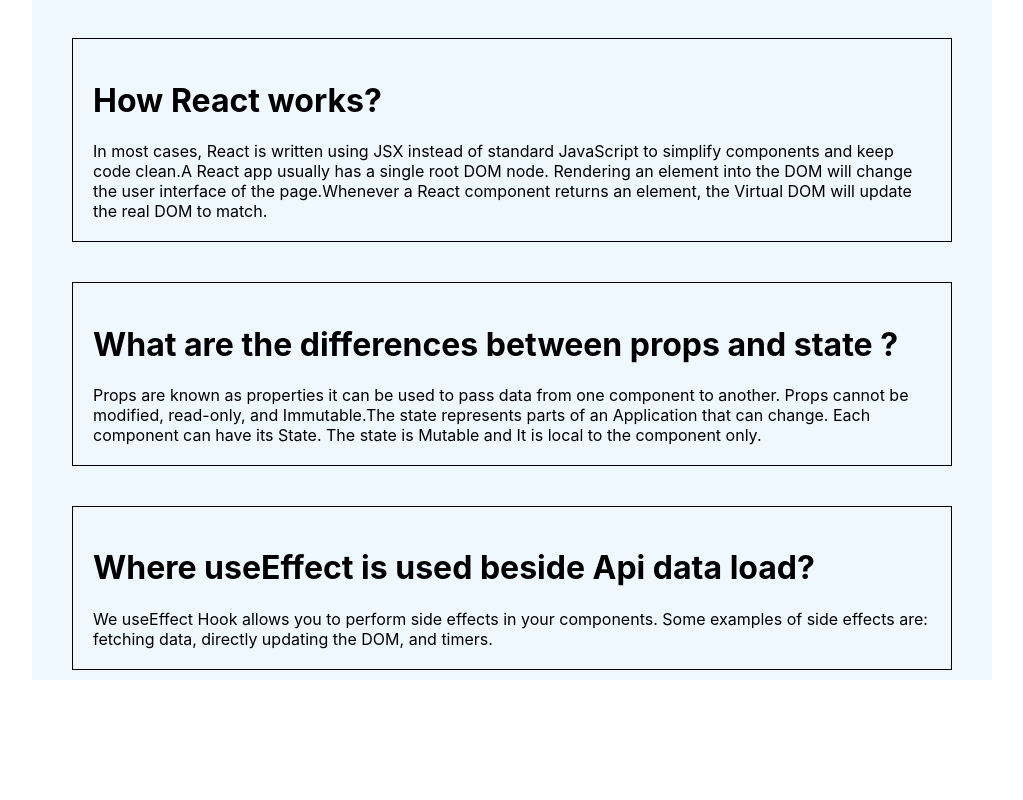
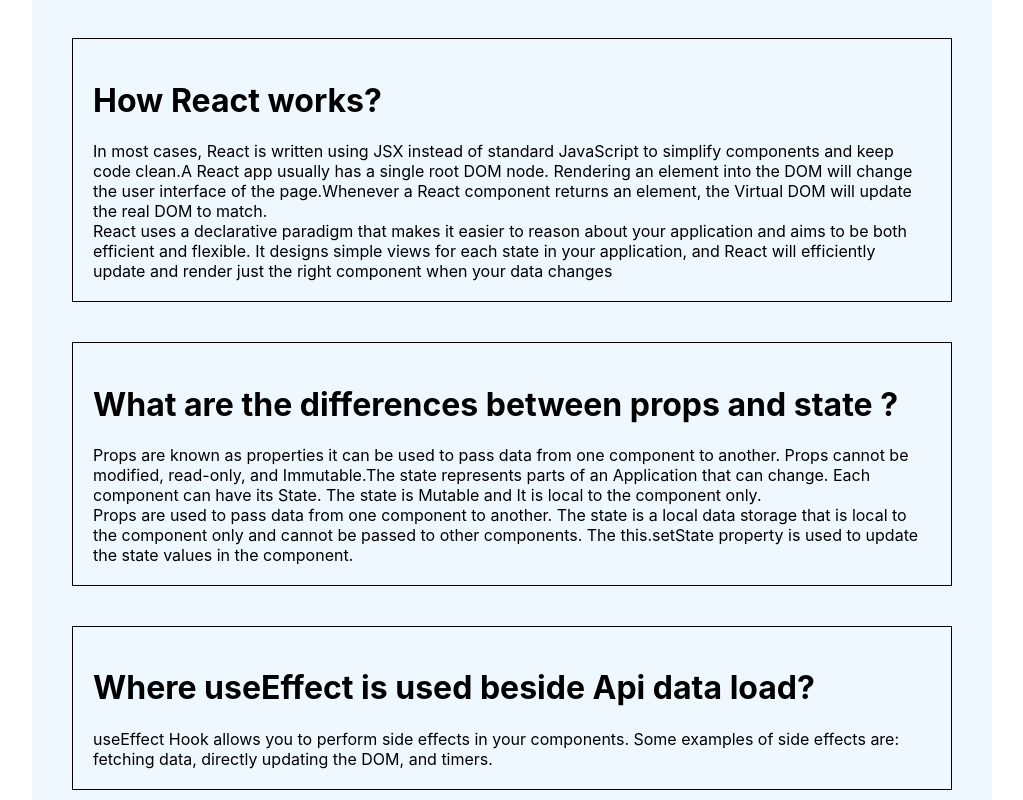
Before and after one commit to likhon29/book-reader-club, a React (Create React App) app: page / in a window 1280 px wide. Shown: the part 1315-2115 px from the top of the page, without its empty margins (18-1041 px from the left). Before the commit the page ends 1995 px from the top, so only its background shows below. Built offline with nearby package versions, Linux system fonts and the light colour scheme.

Commit message:
Blogs modified

```diff
--- a/src/compoents/Blogs/Blogs.js
+++ b/src/compoents/Blogs/Blogs.js
@@ -1,27 +1,51 @@
-import React from 'react';
-import './Blogs.css'
+import React from "react";
+import "./Blogs.css";
 const Blogs = () => {
   return (
     <div className="blogs">
-
-        <div className='questions'>
-            <div className='ques-ans'>
+      <div className="questions">
+        <div className="ques-ans">
           <h1>How React works?</h1>
-                <p>In most cases, React is written using JSX instead of standard JavaScript to simplify components and keep code clean.A React app usually has a single root DOM node. Rendering an element into the DOM will change the user interface of the page.Whenever a React component returns an element, the Virtual DOM will update the real DOM to match.</p>
+          <p>
+            In most cases, React is written using JSX instead of standard
+            JavaScript to simplify components and keep code clean.A React app
+            usually has a single root DOM node. Rendering an element into the
+            DOM will change the user interface of the page.Whenever a React
+            component returns an element, the Virtual DOM will update the real
+            DOM to match.
+          </p>
+          <p>
+            React uses a declarative paradigm that makes it easier to reason
+            about your application and aims to be both efficient and flexible.
+            It designs simple views for each state in your application, and
+            React will efficiently update and render just the right component
+            when your data changes
+          </p>
         </div>
-            <div className='ques-ans'>
+        <div className="ques-ans">
           <h1>What are the differences between props and state ?</h1>
-                <p>Props are known as properties it can be used to pass data from one component to another. Props cannot be modified, read-only, and Immutable.The state represents parts of an Application that can change. Each component can have its State. The state is Mutable and It is local to the component only.</p>
+          <p>
+            Props are known as properties it can be used to pass data from one
+            component to another. Props cannot be modified, read-only, and
+            Immutable.The state represents parts of an Application that can
+            change. Each component can have its State. The state is Mutable and
+            It is local to the component only.
+          </p>
+          <p>
+            Props are used to pass data from one component to another. The state
+            is a local data storage that is local to the component only and
+            cannot be passed to other components. The this.setState property is
+            used to update the state values in the component.
+          </p>
         </div>
-            <div className='ques-ans'>
+        <div className="ques-ans">
           <h1>Where useEffect is used beside Api data load?</h1>
-                <p>We useEffect Hook allows you to perform side effects in your components.
-
-                    Some examples of side effects are: fetching data, directly updating the DOM, and timers.</p>
+          <p>
+            useEffect Hook allows you to perform side effects in your components. Some examples of side effects are: fetching data,
+            directly updating the DOM, and timers.
+          </p>
         </div>
       </div>
-
-
     </div>
   );
 };
--- a/src/compoents/Cart/Cart.js
+++ b/src/compoents/Cart/Cart.js
@@ -1,26 +1,23 @@
 import React from "react";
 import "./Cart.css";
-import { ToastContainer, toast } from 'react-toastify';
-import 'react-toastify/dist/ReactToastify.css';
+import { ToastContainer, toast } from "react-toastify";
+import "react-toastify/dist/ReactToastify.css";
 const Cart = (props) => {
-
-  const { cart,time } = props;
-  const notify = () => toast("Wow Activity Done with Time!");
-
+  const { cart, time } = props;
+  const notify = () => toast("Wow!!!You Successfully done your task");
 
   let total = 0;
 
   let quantity = 0;
   for (const product of cart) {
     console.log(product);
-      quantity = quantity + product.quantity;
+    quantity = quantity + product.quantity;
     //   console.log(quantity);
     //   console.log(total);
     //   let time = product.quantity + product.duration
-      total = total + product.duration * product.quantity;
+    total = total + product.duration * product.quantity;
   }
 
-    ;
   return (
     <div>
       <h2>Mission Details</h2>
@@ -35,7 +32,9 @@
         </div>
       </div>
       <br />
-      <button onClick={notify}  className="btn-activity">Activity Completed</button>
+      <button onClick={notify} className="btn-activity">
+        Activity Completed
+      </button>
       <ToastContainer />
     </div>
   );
```
Lines whose indentation alone changed are shown as unchanged.
